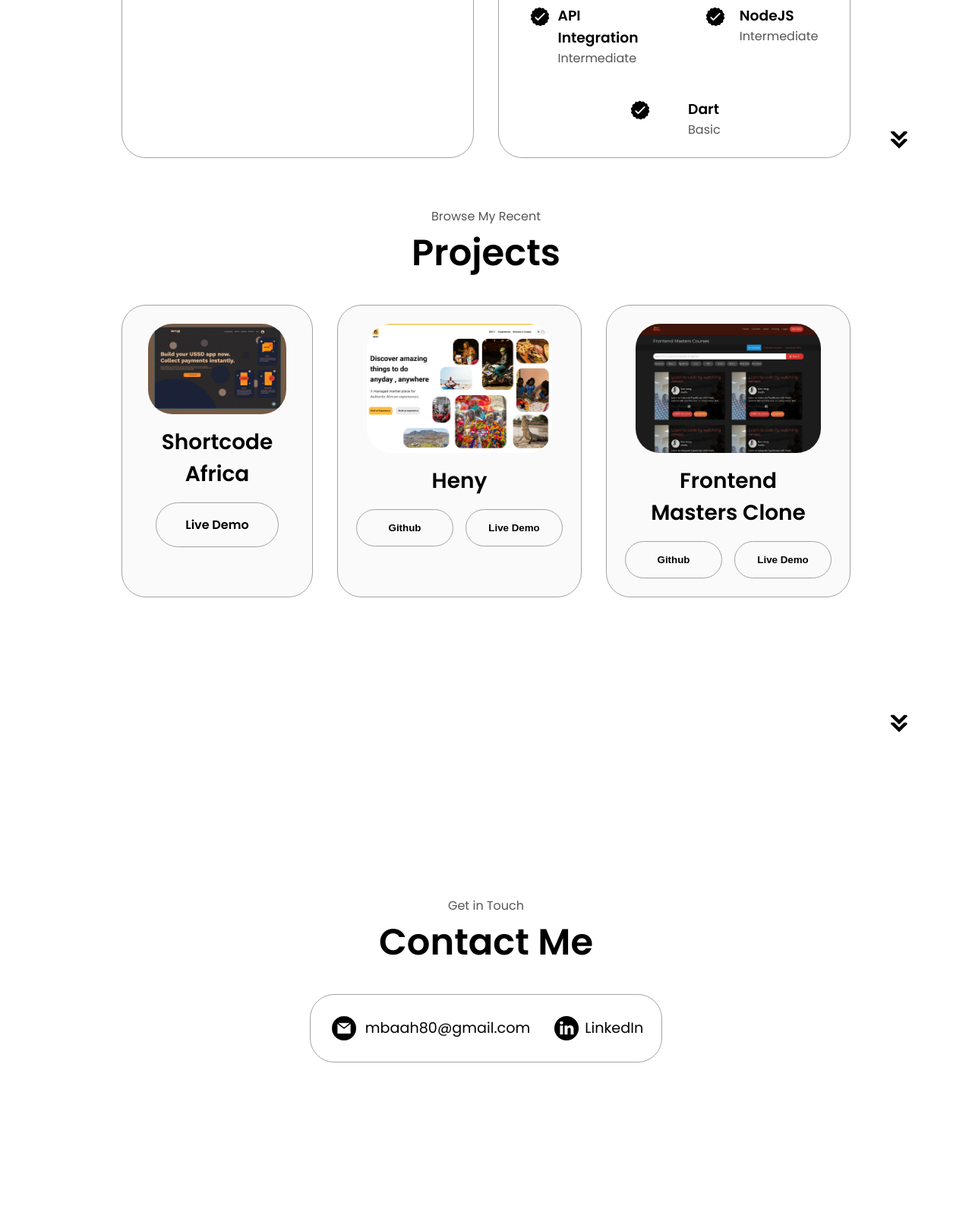
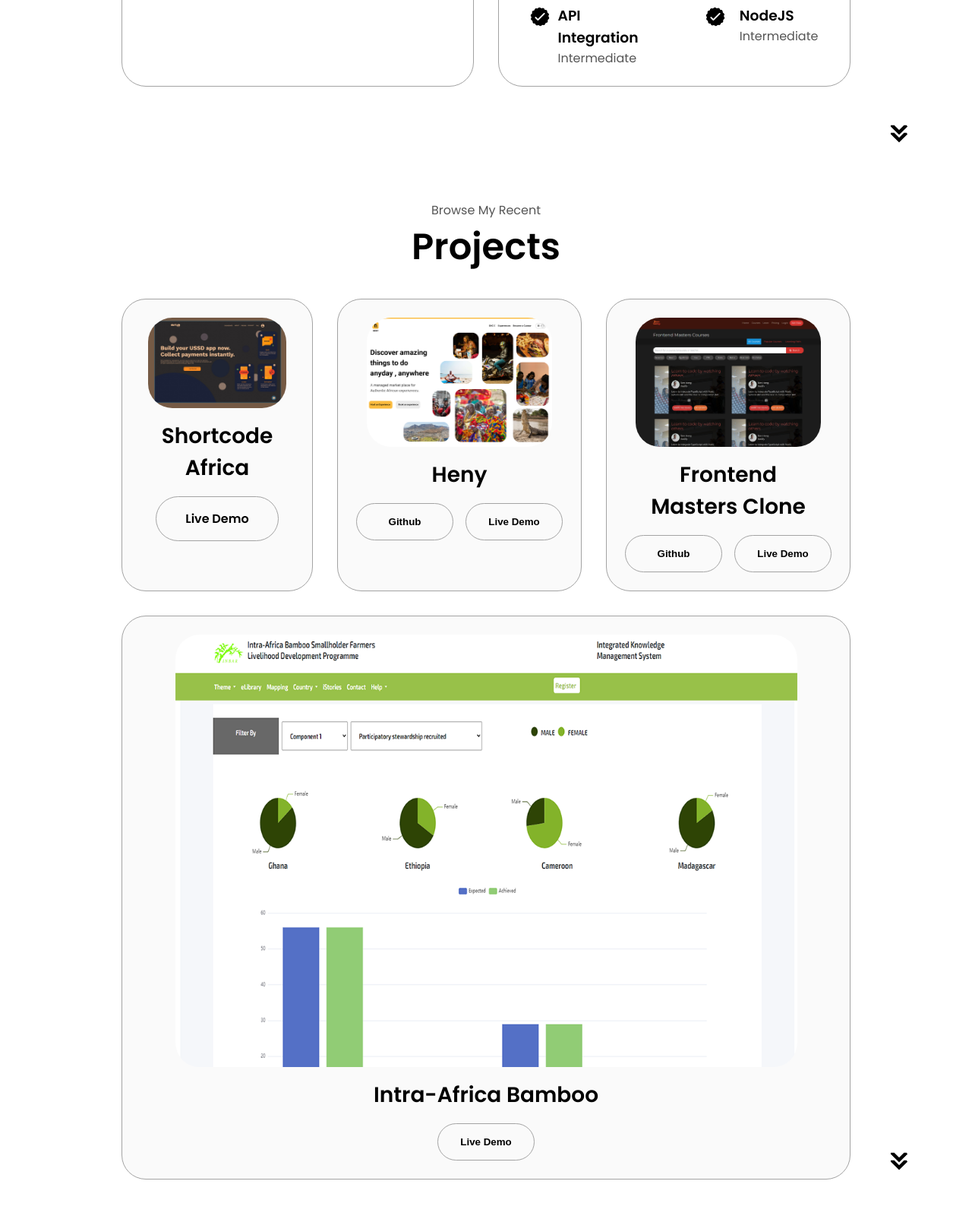
Before and after one commit to mbaah80/portfolio, a plain HTML site: page index.html in a window 1280 px wide. Shown: the part 2200-3800 px from the top of the page at 76% size. Drawn offline with Linux system fonts and the light colour scheme.

Commit message:
first commit

```diff
--- a/index.html
+++ b/index.html
@@ -47,7 +47,7 @@
         <div class="btn-container">
           <button
             class="btn btn-color-2"
-            onclick="window.open('./assets/resume-example.pdf')"
+            onclick="window.open('./assets/Michael-Yeboah.pdf')"
           >
             Download CV
           </button>
@@ -289,17 +289,6 @@ In addition to my technical skills, I am a proactive and collaborative team play
                   <p>Intermediate</p>
                 </div>
               </article>
-              <article>
-                <img
-                  src="./assets/checkmark.png"
-                  alt="Experience icon"
-                  class="icon"
-                />
-                <div>
-                  <h3>Dart</h3>
-                  <p>Basic</p>
-                </div>
-              </article>
             </div>
           </div>
         </div>
@@ -385,6 +374,25 @@ In addition to my technical skills, I am a proactive and collaborative team play
               </button>
             </div>
           </div>
+          <div class="details-container color-container">
+            <div class="article-container">
+              <img
+                src="./assets/project-4.png"
+                alt="Project 3"
+                class="project-img"
+              />
+            </div>
+            <h2 class="experience-sub-title project-title">
+              Intra-Africa Bamboo</h2>
+            <div class="btn-container">
+              <button
+                class="btn btn-color-2 project-btn"
+                onclick="location.href='https://kmsafrica.inbar.int/'"
+              >
+                Live Demo
+              </button>
+            </div>
+          </div>
         </div>
       </div>
       <img
```
Also changed, not shown: assets/project-4.png (added), 2 other files.
